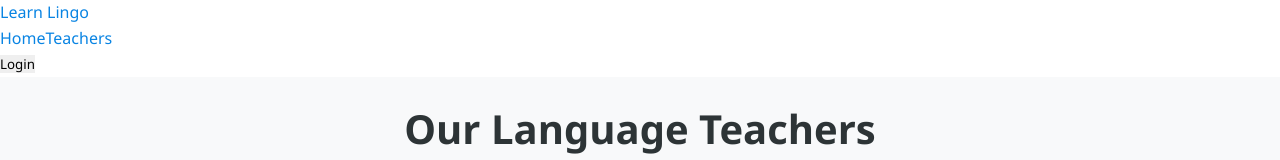
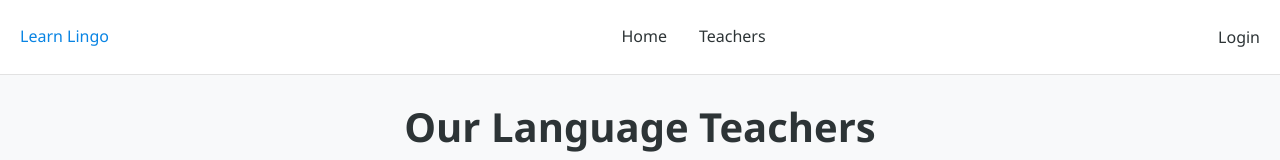
Before and after one commit to Anatoliy-Noscov/LearnLingo, a React (Vite) app: page /teachers in a window 1280 px wide. Shown: the top 160 px of the page. Built offline with nearby package versions, Linux system fonts and the light colour scheme; no server answers; the database is empty.

Commit message:
create Header.module.css

```diff
--- a/src/components/Header/Header.module.css
+++ b/src/components/Header/Header.module.css
@@ -0,0 +1,80 @@
+.header {
+    width: 100%;
+    background-color: var(--color-white);
+    padding: 24px 0;
+    border-bottom: 1px solid #E2E2E2;
+  }
+
+  .container {
+    max-width: var(--container-width);
+    margin: 0 auto;
+    padding: 0 20px;
+
+    display: flex;
+    align-items: center;
+    justify-content: space-between;
+  }
+
+  .left {
+    display: flex;
+    align-items: center;
+    gap: 12px;
+  }
+
+  .logoText {
+    font-size: 22px;
+    font-weight: 600;
+    color: var(--color-text-main);
+  }
+
+  .nav {
+    display: flex;
+    align-items: center;
+    gap: 32px;
+    margin-left: 60px;
+  }
+
+  .navLink {
+    font-size: 16px;
+    color: var(--color-text-main);
+    font-weight: 500;
+    cursor: pointer;
+    transition: color 0.2s ease;
+  }
+
+  .navLink:hover {
+    color: var(--color-primary-dark);
+  }
+
+  .right {
+    display: flex;
+    align-items: center;
+    gap: 16px;
+  }
+
+  .loginBtn {
+    display: flex;
+    align-items: center;
+    gap: 6px;
+    font-size: 16px;
+    color: var(--color-text-main);
+    font-weight: 500;
+    cursor: pointer;
+    background: none;
+    border: none;
+  }
+
+  .registrationBtn {
+    background: var(--color-black);
+    color: var(--color-white);
+    padding: 12px 24px;
+    border-radius: var(--radius-sm);
+    font-size: 16px;
+    font-weight: 600;
+    cursor: pointer;
+    transition: background 0.2s ease;
+  }
+
+  .registrationBtn:hover {
+    background: #222222;
+  }
```
